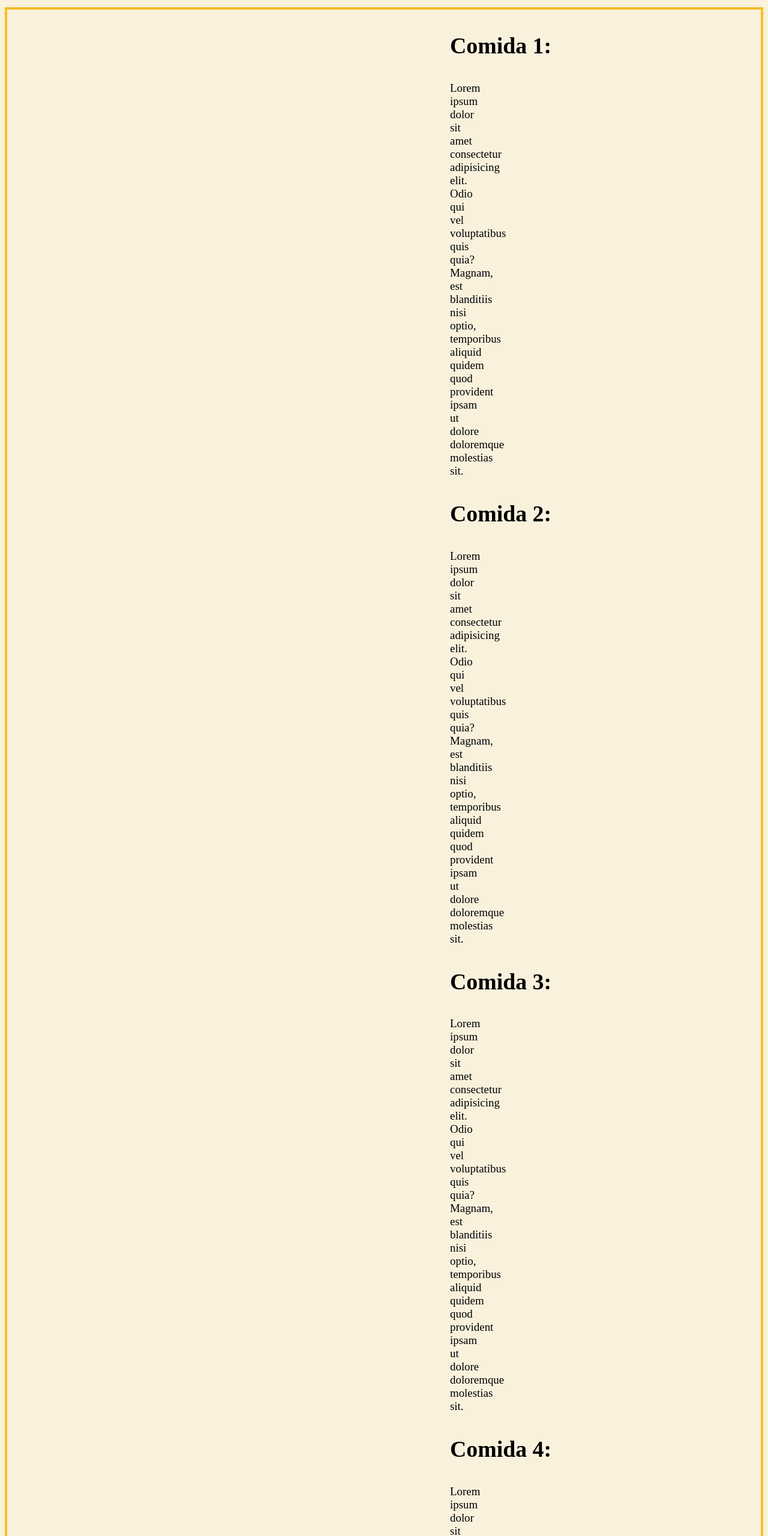
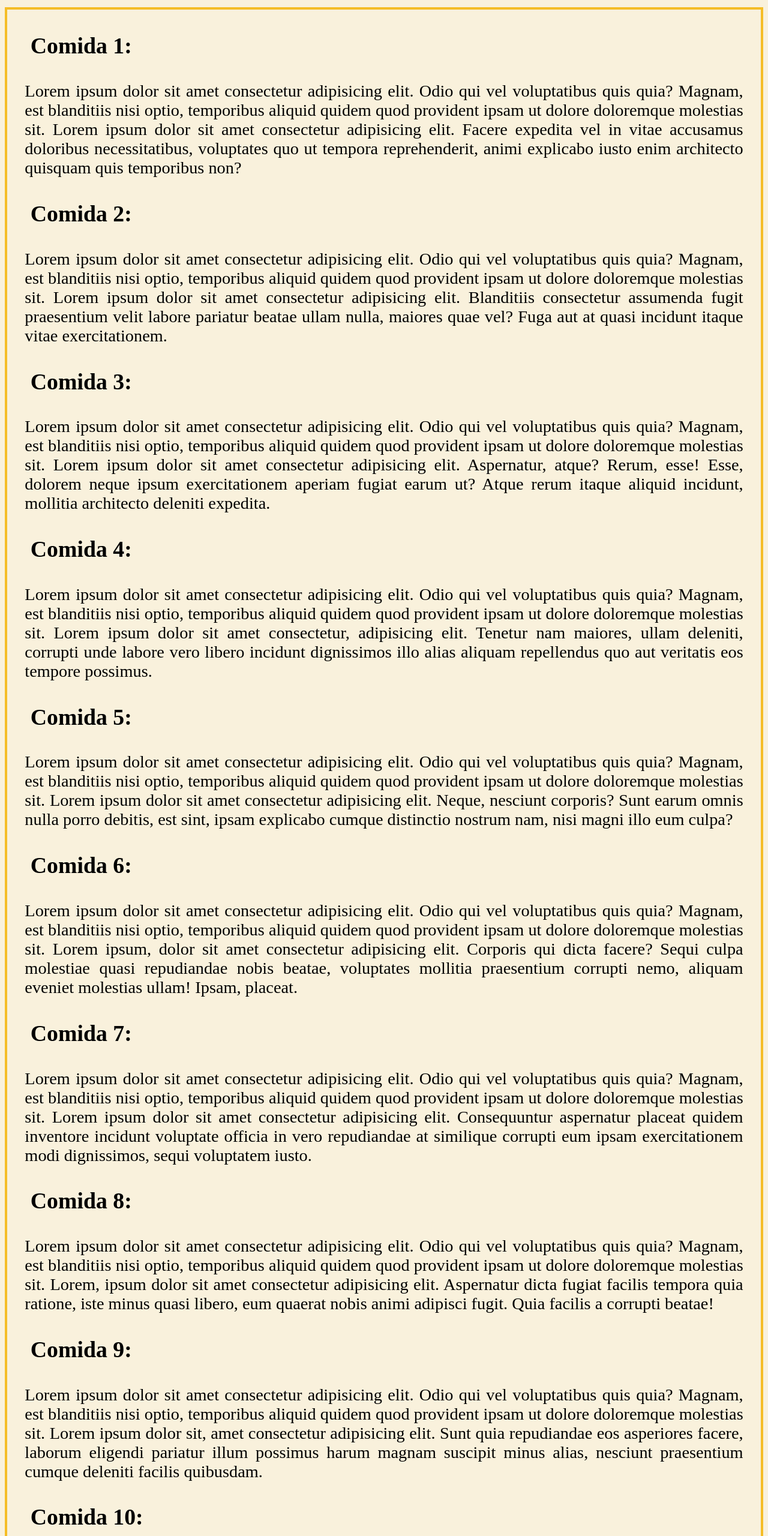
Before and after one commit to AKAS0411/Web-Design, a plain HTML site: page Cardápio.html in a window 1280 px wide. Shown: the part 840-3400 px from the top of the page at 60% size. Drawn offline with Linux system fonts and the light colour scheme.

Commit message:
final commit

```diff
--- a/Cardápio.css
+++ b/Cardápio.css
@@ -52,145 +52,145 @@ ul{
 .comida1{
     text-align: left;
     font-size: 1.0cm;
-    margin-left: 19.5cm;
+    margin-left: 1em;
 }
 .text1{
-    text-align: left;
-    margin-left: 19.5cm;
-    margin-right: 19.5cm;
-    font-size: 0.5cm;
+    text-align: justify;
+    margin-left: 1em;
+    margin-right: 1em;
+    font-size: 0.75cm;
 }
 
 .comida2{
     text-align: left;
     font-size: 1.0cm;
-    margin-left: 19.5cm;
+    margin-left: 1em;
 }
 .text2{
-    text-align: left;
-    margin-left: 19.5cm;
-    margin-right: 19.5cm;
-    font-size: 0.5cm;
+    text-align: justify;
+    margin-left: 1em;
+    margin-right: 1em;
+    font-size: 0.75cm;
 }
 
 .comida3{
     text-align: left;
     font-size: 1.0cm;
-    margin-left: 19.5cm;
+    margin-left: 1em;
 }
 .text3{
-    text-align: left;
-    margin-left: 19.5cm;
-    margin-right: 19.5cm;
-    font-size: 0.5cm;
+    text-align: justify;
+    margin-left: 1em;
+    margin-right: 1em;
+    font-size: 0.75cm;
 }
 
 .comida4{
     text-align: left;
     font-size: 1.0cm;
-    margin-left: 19.5cm;
+    margin-left: 1em;
 }
 .text4{
-    text-align: left;
-    margin-left: 19.5cm;
-    margin-right: 19.5cm;
-    font-size: 0.5cm;
+    text-align: justify;
+    margin-left: 1em;
+    margin-right: 1em;
+    font-size: 0.75cm;
 }
 
 .comida5{
     text-align: left;
     font-size: 1.0cm;
-    margin-left: 19.5cm;
+    margin-left: 1em;
 }
 .text5{
-    text-align: left;
-    margin-left: 19.5cm;
-    margin-right: 19.5cm;
-    font-size: 0.5cm;
+    text-align: justify;
+    margin-left: 1em;
+    margin-right: 1em;
+    font-size: 0.75cm;
 }
 
 .comida6{
     text-align: left;
     font-size: 1.0cm;
-    margin-left: 19.5cm;
+    margin-left: 1em;
 }
 .text6{
-    text-align: left;
-    margin-left: 19.5cm;
-    margin-right: 19.5cm;
-    font-size: 0.5cm;
+    text-align: justify;
+    margin-left: 1em;
+    margin-right: 1em;
+    font-size: 0.75cm;
 }
 
 .comida7{
     text-align: left;
     font-size: 1.0cm;
-    margin-left: 19.5cm;
+    margin-left: 1em;
 }
 .text7{
-    text-align: left;
-    margin-left: 19.5cm;
-    margin-right: 19.5cm;
-    font-size: 0.5cm;
+    text-align: justify;
+    margin-left: 1em;
+    margin-right: 1em;
+    font-size: 0.75cm;
 }
 
 .comida8{
     text-align: left;
     font-size: 1.0cm;
-    margin-left: 19.5cm;
+    margin-left: 1em;
 }
 .text8{
-    text-align: left;
-    margin-left: 19.5cm;
-    margin-right: 19.5cm;
-    font-size: 0.5cm;
+    text-align: justify;
+    margin-left: 1em;
+    margin-right: 1em;
+    font-size: 0.75cm;
 }
 
 .comida9{
     text-align: left;
     font-size: 1.0cm;
-    margin-left: 19.5cm;
+    margin-left: 1em;
 }
 .text9{
-    text-align: left;
-    margin-left: 19.5cm;
-    margin-right: 19.5cm;
-    font-size: 0.5cm;
+    text-align: justify;
+    margin-left: 1em;
+    margin-right: 1em;
+    font-size: 0.75cm;
 }
 
 .comida10{
     text-align: left;
     font-size: 1.0cm;
-    margin-left: 19.5cm;
+    margin-left: 1em;
 }
 .text10{
-    text-align: left;
-    margin-left: 19.5cm;
-    margin-right: 19.5cm;
-    font-size: 0.5cm;
+    text-align: justify;
+    margin-left: 1em;
+    margin-right: 1em;
+    font-size: 0.75cm;
 }
 
 .comida11{
     text-align: left;
     font-size: 1.0cm;
-    margin-left: 19.5cm;
+    margin-left: 1em;
 }
 .text11{
-    text-align: left;
-    margin-left: 19.5cm;
-    margin-right: 19.5cm;
-    font-size: 0.5cm;
+    text-align: justify;
+    margin-left: 1em;
+    margin-right: 1em;
+    font-size: 0.75cm;
 }
 
 .comida12{
     text-align: left;
     font-size: 1.0cm;
-    margin-left: 19.5cm;
+    margin-left: 1em;
 }
 .text12{
-    text-align: left;
-    margin-left: 19.5cm;
-    margin-right: 19.5cm;
-    font-size: 0.5cm;
+    text-align: justify;
+    margin-left: 1em;
+    margin-right: 1em;
+    font-size: 0.75cm;
 }
 
 .endereço-rodapé {
--- a/Cardápio.html
+++ b/Cardápio.html
@@ -9,7 +9,7 @@
 </head>
 
 <body>
-    <h1><a href="Raw.html"><img src="images/logo.png" alt="logo" class="logo"></a></h1>
+    <h1><a href="index.html"><img src="images/logo.png" alt="logo" class="logo"></a></h1>
     <header>
         <nav>
             <ul>
@@ -28,40 +28,40 @@
 
             <article class="itens_cardapio">
                 <h1 class="comida1">Comida 1:</h1>
-                <p class="text1">Lorem ipsum dolor sit amet consectetur adipisicing elit. Odio qui vel voluptatibus quis quia? Magnam, est blanditiis nisi optio, temporibus aliquid quidem quod provident ipsam ut dolore doloremque molestias sit.</p>
+                <p class="text1">Lorem ipsum dolor sit amet consectetur adipisicing elit. Odio qui vel voluptatibus quis quia? Magnam, est blanditiis nisi optio, temporibus aliquid quidem quod provident ipsam ut dolore doloremque molestias sit. Lorem ipsum dolor sit amet consectetur adipisicing elit. Facere expedita vel in vitae accusamus doloribus necessitatibus, voluptates quo ut tempora reprehenderit, animi explicabo iusto enim architecto quisquam quis temporibus non?</p>
 
                 <h1 class="comida2">Comida 2:</h1>
-                <p class="text2">Lorem ipsum dolor sit amet consectetur adipisicing elit. Odio qui vel voluptatibus quis quia? Magnam, est blanditiis nisi optio, temporibus aliquid quidem quod provident ipsam ut dolore doloremque molestias sit.</p>
+                <p class="text2">Lorem ipsum dolor sit amet consectetur adipisicing elit. Odio qui vel voluptatibus quis quia? Magnam, est blanditiis nisi optio, temporibus aliquid quidem quod provident ipsam ut dolore doloremque molestias sit. Lorem ipsum dolor sit amet consectetur adipisicing elit. Blanditiis consectetur assumenda fugit praesentium velit labore pariatur beatae ullam nulla, maiores quae vel? Fuga aut at quasi incidunt itaque vitae exercitationem.</p>
 
                 <h1 class="comida3">Comida 3:</h1>
-                <p class="text3">Lorem ipsum dolor sit amet consectetur adipisicing elit. Odio qui vel voluptatibus quis quia? Magnam, est blanditiis nisi optio, temporibus aliquid quidem quod provident ipsam ut dolore doloremque molestias sit.</p>
+                <p class="text3">Lorem ipsum dolor sit amet consectetur adipisicing elit. Odio qui vel voluptatibus quis quia? Magnam, est blanditiis nisi optio, temporibus aliquid quidem quod provident ipsam ut dolore doloremque molestias sit. Lorem ipsum dolor sit amet consectetur adipisicing elit. Aspernatur, atque? Rerum, esse! Esse, dolorem neque ipsum exercitationem aperiam fugiat earum ut? Atque rerum itaque aliquid incidunt, mollitia architecto deleniti expedita.</p>
 
                 <h1 class="comida4">Comida 4:</h1>
-                <p class="text4">Lorem ipsum dolor sit amet consectetur adipisicing elit. Odio qui vel voluptatibus quis quia? Magnam, est blanditiis nisi optio, temporibus aliquid quidem quod provident ipsam ut dolore doloremque molestias sit.</p>
+                <p class="text4">Lorem ipsum dolor sit amet consectetur adipisicing elit. Odio qui vel voluptatibus quis quia? Magnam, est blanditiis nisi optio, temporibus aliquid quidem quod provident ipsam ut dolore doloremque molestias sit. Lorem ipsum dolor sit amet consectetur, adipisicing elit. Tenetur nam maiores, ullam deleniti, corrupti unde labore vero libero incidunt dignissimos illo alias aliquam repellendus quo aut veritatis eos tempore possimus.</p>
 
                 <h1 class="comida5">Comida 5:</h1>
-                <p class="text5">Lorem ipsum dolor sit amet consectetur adipisicing elit. Odio qui vel voluptatibus quis quia? Magnam, est blanditiis nisi optio, temporibus aliquid quidem quod provident ipsam ut dolore doloremque molestias sit.</p>
+                <p class="text5">Lorem ipsum dolor sit amet consectetur adipisicing elit. Odio qui vel voluptatibus quis quia? Magnam, est blanditiis nisi optio, temporibus aliquid quidem quod provident ipsam ut dolore doloremque molestias sit. Lorem ipsum dolor sit amet consectetur adipisicing elit. Neque, nesciunt corporis? Sunt earum omnis nulla porro debitis, est sint, ipsam explicabo cumque distinctio nostrum nam, nisi magni illo eum culpa?</p>
 
                 <h1 class="comida6">Comida 6:</h1>
-                <p class="text6">Lorem ipsum dolor sit amet consectetur adipisicing elit. Odio qui vel voluptatibus quis quia? Magnam, est blanditiis nisi optio, temporibus aliquid quidem quod provident ipsam ut dolore doloremque molestias sit.</p>
+                <p class="text6">Lorem ipsum dolor sit amet consectetur adipisicing elit. Odio qui vel voluptatibus quis quia? Magnam, est blanditiis nisi optio, temporibus aliquid quidem quod provident ipsam ut dolore doloremque molestias sit. Lorem ipsum, dolor sit amet consectetur adipisicing elit. Corporis qui dicta facere? Sequi culpa molestiae quasi repudiandae nobis beatae, voluptates mollitia praesentium corrupti nemo, aliquam eveniet molestias ullam! Ipsam, placeat.</p>
 
                 <h1 class="comida7">Comida 7:</h1>
-                <p class="text7">Lorem ipsum dolor sit amet consectetur adipisicing elit. Odio qui vel voluptatibus quis quia? Magnam, est blanditiis nisi optio, temporibus aliquid quidem quod provident ipsam ut dolore doloremque molestias sit.</p>
+                <p class="text7">Lorem ipsum dolor sit amet consectetur adipisicing elit. Odio qui vel voluptatibus quis quia? Magnam, est blanditiis nisi optio, temporibus aliquid quidem quod provident ipsam ut dolore doloremque molestias sit. Lorem ipsum dolor sit amet consectetur adipisicing elit. Consequuntur aspernatur placeat quidem inventore incidunt voluptate officia in vero repudiandae at similique corrupti eum ipsam exercitationem modi dignissimos, sequi voluptatem iusto.</p>
 
                 <h1 class="comida8">Comida 8:</h1>
-                <p class="text8">Lorem ipsum dolor sit amet consectetur adipisicing elit. Odio qui vel voluptatibus quis quia? Magnam, est blanditiis nisi optio, temporibus aliquid quidem quod provident ipsam ut dolore doloremque molestias sit.</p>
+                <p class="text8">Lorem ipsum dolor sit amet consectetur adipisicing elit. Odio qui vel voluptatibus quis quia? Magnam, est blanditiis nisi optio, temporibus aliquid quidem quod provident ipsam ut dolore doloremque molestias sit. Lorem, ipsum dolor sit amet consectetur adipisicing elit. Aspernatur dicta fugiat facilis tempora quia ratione, iste minus quasi libero, eum quaerat nobis animi adipisci fugit. Quia facilis a corrupti beatae!</p>
 
                 <h1 class="comida9">Comida 9:</h1>
-                <p class="text9">Lorem ipsum dolor sit amet consectetur adipisicing elit. Odio qui vel voluptatibus quis quia? Magnam, est blanditiis nisi optio, temporibus aliquid quidem quod provident ipsam ut dolore doloremque molestias sit.</p>
+                <p class="text9">Lorem ipsum dolor sit amet consectetur adipisicing elit. Odio qui vel voluptatibus quis quia? Magnam, est blanditiis nisi optio, temporibus aliquid quidem quod provident ipsam ut dolore doloremque molestias sit. Lorem ipsum dolor sit, amet consectetur adipisicing elit. Sunt quia repudiandae eos asperiores facere, laborum eligendi pariatur illum possimus harum magnam suscipit minus alias, nesciunt praesentium cumque deleniti facilis quibusdam.</p>
 
                 <h1 class="comida10">Comida 10:</h1>
-                <p class="text10">Lorem ipsum dolor sit amet consectetur adipisicing elit. Odio qui vel voluptatibus quis quia? Magnam, est blanditiis nisi optio, temporibus aliquid quidem quod provident ipsam ut dolore doloremque molestias sit.</p>
+                <p class="text10">Lorem ipsum dolor sit amet consectetur adipisicing elit. Odio qui vel voluptatibus quis quia? Magnam, est blanditiis nisi optio, temporibus aliquid quidem quod provident ipsam ut dolore doloremque molestias sit. Lorem ipsum dolor sit amet, consectetur adipisicing elit. Libero cumque voluptatibus animi labore odit, accusamus repellat velit earum sit eos modi quaerat neque, quidem nam vitae possimus consectetur officiis corrupti.</p>
 
                 <h1 class="comida11">Comida 11:</h1>
-                <p class="text11">Lorem ipsum dolor sit amet consectetur adipisicing elit. Odio qui vel voluptatibus quis quia? Magnam, est blanditiis nisi optio, temporibus aliquid quidem quod provident ipsam ut dolore doloremque molestias sit.</p>
+                <p class="text11">Lorem ipsum dolor sit amet consectetur adipisicing elit. Odio qui vel voluptatibus quis quia? Magnam, est blanditiis nisi optio, temporibus aliquid quidem quod provident ipsam ut dolore doloremque molestias sit. Lorem ipsum dolor sit amet consectetur, adipisicing elit. Nisi, nostrum voluptate. Distinctio aut deleniti, odio nam maiores excepturi vel nostrum amet repellendus labore quasi ratione totam cumque quaerat doloribus quia.</p>
 
                 <h1 class="comida12">Comida 12:</h1>
-                <p class="text12">Lorem ipsum dolor sit amet consectetur adipisicing elit. Odio qui vel voluptatibus quis quia? Magnam, est blanditiis nisi optio, temporibus aliquid quidem quod provident ipsam ut dolore doloremque molestias sit.</p>
+                <p class="text12">Lorem ipsum dolor sit amet consectetur adipisicing elit. Odio qui vel voluptatibus quis quia? Magnam, est blanditiis nisi optio, temporibus aliquid quidem quod provident ipsam ut dolore doloremque molestias sit. Lorem ipsum dolor, sit amet consectetur adipisicing elit. Dolor laboriosam asperiores ipsum quibusdam harum deleniti nihil, nobis ex cupiditate eaque incidunt nulla totam esse velit similique odit maiores. Minus, dolorum!</p>
             </article>
         </article>
     </main>
--- a/Contatos.css
+++ b/Contatos.css
@@ -47,7 +47,7 @@ ul{
 .contatos{
     display: inline-block;
     text-align: left;
-    margin-left: 20cm;
+    margin-left: 0.25em;
     font-size: 1.0cm;
     font-family: garamond, Georgia, 'Times New Roman', Times, serif;
     color: black;
@@ -55,7 +55,7 @@ ul{
     margin-bottom: 7.5em;
     padding-top: 15px;
     padding-bottom: 15px;
-    padding-right: 812px;
+    padding-right: 810px;
 }
 
 .endereço-rodapé {
--- a/O chefe.css
+++ b/O chefe.css
@@ -46,9 +46,9 @@ ul{
 
 .texto{
     text-align: left;
-    margin-left: 19.5cm;
-    margin-right: 19.5cm;
-    font-size: 0.5cm;
+    margin-left: 0.25em;
+    margin-right: 0.25em;
+    font-size: 0.76cm;
     border: 4px solid #F5BD26;
     padding-top: 15px;
     padding-bottom: 15px;
--- a/index.css
+++ b/index.css
@@ -53,8 +53,8 @@ section h1{
 /*Lorem*/
 section p{
     margin-top: 3.0em;
-    margin-left: 70em;
-    margin-right: 70em;
+    margin-left: 30em;
+    margin-right: 30em;
     text-align: center;
 }
 
```
Also changed, not shown: Contatos.html (+1 -1 lines), O chefe.html (+2 -2 lines).
